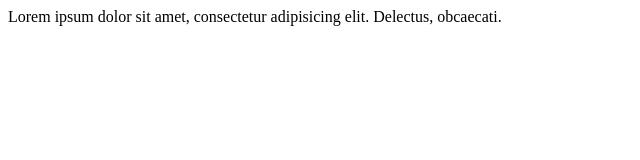
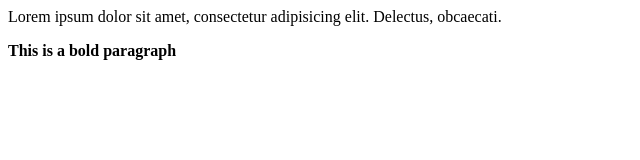
Before and after one commit to ethanq816/git-group-collab, a plain HTML site: page index.html in a window 1280 px wide. Shown: the whole page, without its empty margins (0-640 px from the left). Drawn offline with Linux system fonts and the light colour scheme.

Commit message:
added bold paragraph

```diff
--- a/index.html
+++ b/index.html
@@ -7,6 +7,7 @@
     <title>Document</title>
 </head>
 <p>Lorem ipsum dolor sit amet, consectetur adipisicing elit. Delectus, obcaecati.</p>
+<p><b>This is a bold paragraph</b></p>
 
 
 <body>
```
